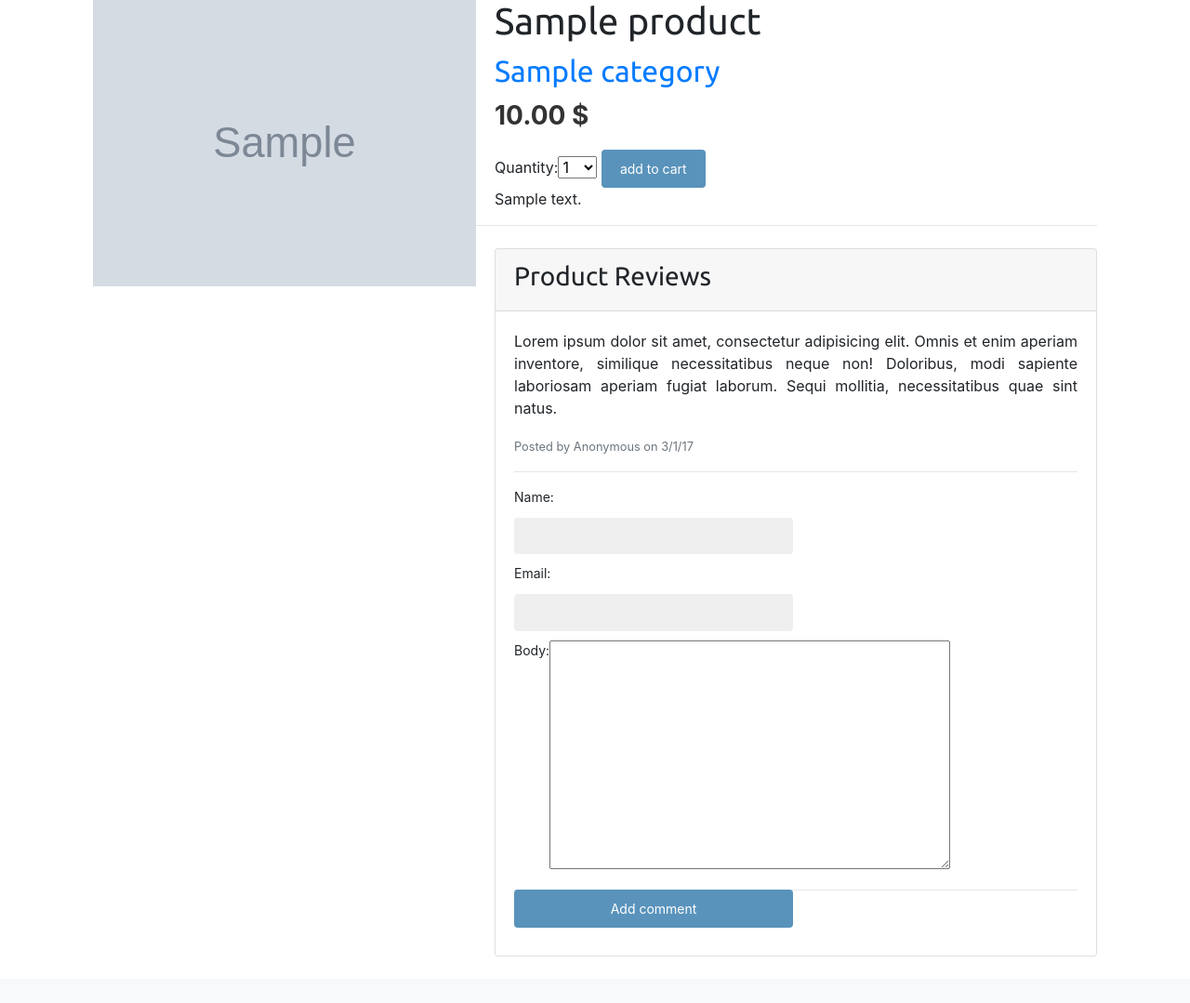
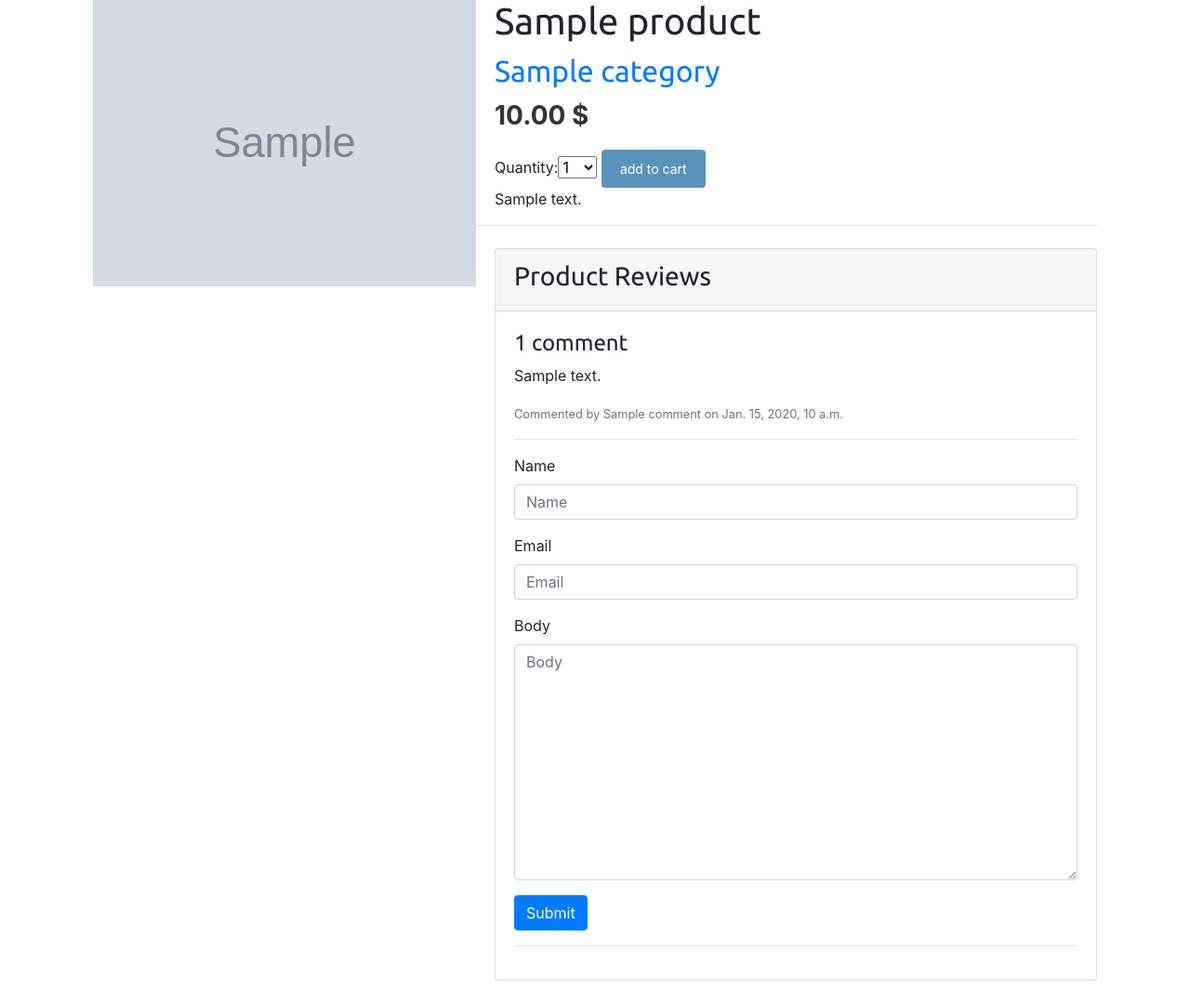
Before and after one commit to brahim024/django-ecommerce-web-app, a Django app: template ecomapp/templates/details.html in a window 1280 px wide. Shown: the part 115-1194 px from the top of the page at 93% size. Before the commit the page ends 1144 px from the top, so only its background shows below. Run offline with Django 3.2, Linux system fonts and the light colour scheme; the template is opened without the code that fills it: values that come from a table or form of the project are taken from there, others are empty; tables that the repository leaves empty hold one stand-in row (values such as "Sample post"); grey boxes marked "Sample" are stand-in pictures; parts of the project's set-up code (start-up, migrations or seed data) failed here and were passed over; some libraries are stand-ins or nearby versions.

Commit message:
fix all bugs

```diff
--- a/ecomapp/templates/details.html
+++ b/ecomapp/templates/details.html
@@ -26,24 +26,32 @@
  <p class="row">{{ product.description}}</p>
  <hr>
  <div class="card card-outline-secondary my-4">
-          <div class="card-header">
+          <div class="card-header md-10">
             <h3>Product Reviews</h3>
           </div>
           <div class="card-body">
-
-            <p>Lorem ipsum dolor sit amet, consectetur adipisicing elit. Omnis et enim aperiam inventore, similique necessitatibus neque non! Doloribus, modi sapiente laboriosam aperiam fugiat laborum. Sequi mollitia, necessitatibus quae sint natus.</p>
-            <small class="text-muted">Posted by Anonymous on 3/1/17</small>
+          	{% with comments.count as total_comments %}
+		    <h4>
+		      {{ total_comments }} comment{{ total_comments|pluralize }}
+		    </h4>
+		    {% endwith %}
+          {% for comment in comments %}
+            <p>{{comment.body}}</p>
+            <small class="text-muted">Commented by {{comment.name}} on {{comment.created}}</small>
 
             <hr>
-           <form method="post">
-		      {{ comment_form.as_p }}
-      		  {% csrf_token %}
-		      <p><input type="submit" value="Add comment"></p>
+           {% endfor %}
+           <form  method="post" class="form">
+			    {% csrf_token %}
+			    {% bootstrap_form form %}
+			    {% buttons %}
+			        <button type="submit" class="btn btn-primary">Submit</button>
+			    {% endbuttons %}
 		   </form>
 <hr>
 
           </div>
-        </div>
+</div>
 </div>
 
 
--- a/order/views.py
+++ b/order/views.py
@@ -25,4 +25,4 @@ def order_add(request):
 			return redirect(reverse('payment:process'))#
 	else:
 		form=OrderCreateForm()
-	return render(request,'create.html',{'cart':cart,'form':form})
+	return render(request,'create.html',{'cart':cart,'form':form,})
--- a/static/css/base.css
+++ b/static/css/base.css
@@ -331,3 +331,7 @@ form div.field {
 .scv{
   margin-right: auto;
 }
+
+.card-header{
+    margin-down:120px;
+}
```
Also changed, not shown: ecomapp/views.py (+9 -4 lines).
